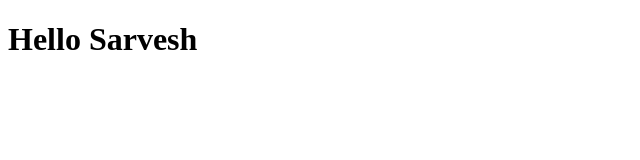
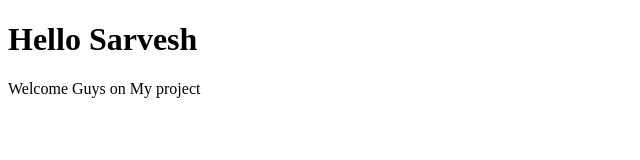
Before and after one commit to Sarvesh07-bit/c4-.-Sarvesh, a plain HTML site: page index.html in a window 1280 px wide. Shown: the whole page, without its empty margins (0-640 px from the left). Drawn offline with Linux system fonts and the light colour scheme.

Commit message:
Update index.html

```diff
--- a/index.html
+++ b/index.html
@@ -5,6 +5,7 @@
     <meta name="viewport" content="width=device-width, initial-scale=1.0">
     <title>My First Project</title>
     <h1>Hello Sarvesh</h1>
+    <p>Welcome Guys on My project</p>
 </head>
 <body>
 
```
